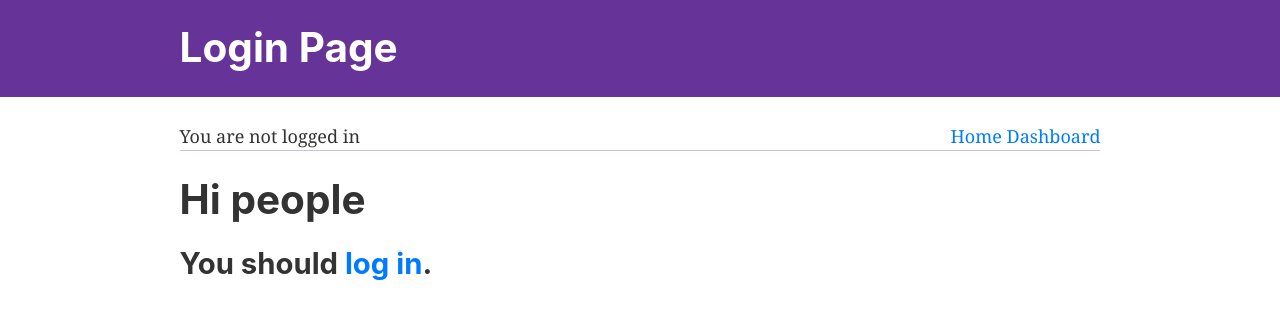
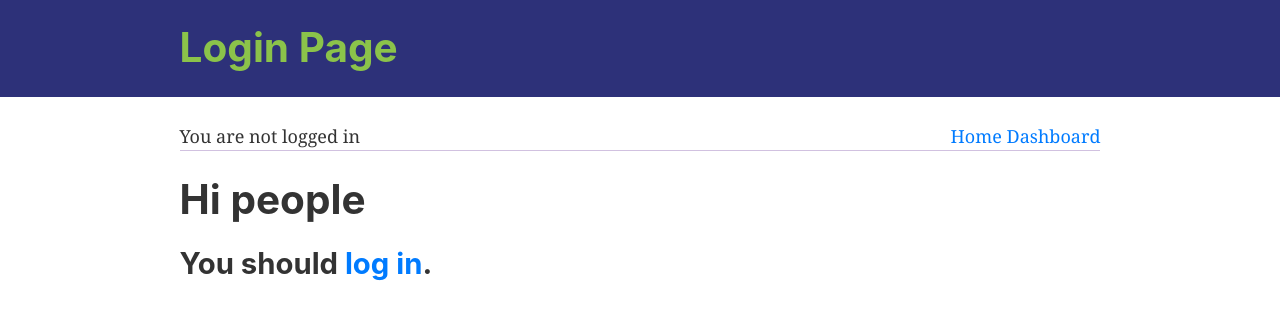
Before and after one commit to mattdvhope/city-team-leaders, a Gatsby site: page / in a window 1280 px wide. Built offline with nearby package versions, Linux system fonts and the light colour scheme; Gatsby itself is replaced by a stand-in of ours; a small style sheet from the web is missing; a web font is replaced by a local one.

Commit message:
Changed colors

```diff
--- a/src/components/header.js
+++ b/src/components/header.js
@@ -4,7 +4,7 @@ import { Link } from 'gatsby'
 const Header = ({ siteTitle }) => (
   <div
     style={{
-      background: 'rebeccapurple',
+      background: '#2d3179',
       marginBottom: '1.45rem',
     }}
   >
@@ -19,7 +19,7 @@ const Header = ({ siteTitle }) => (
         <Link
           to="/"
           style={{
-            color: 'white',
+            color: '#8BC34A',
             textDecoration: 'none',
           }}
         >
```
